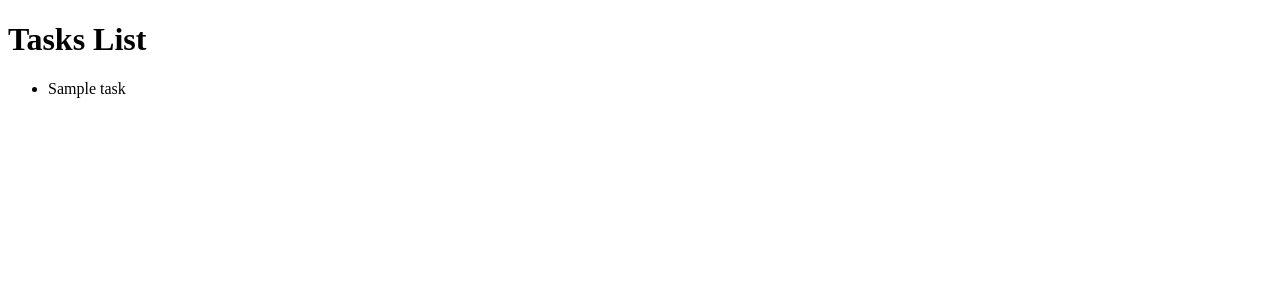
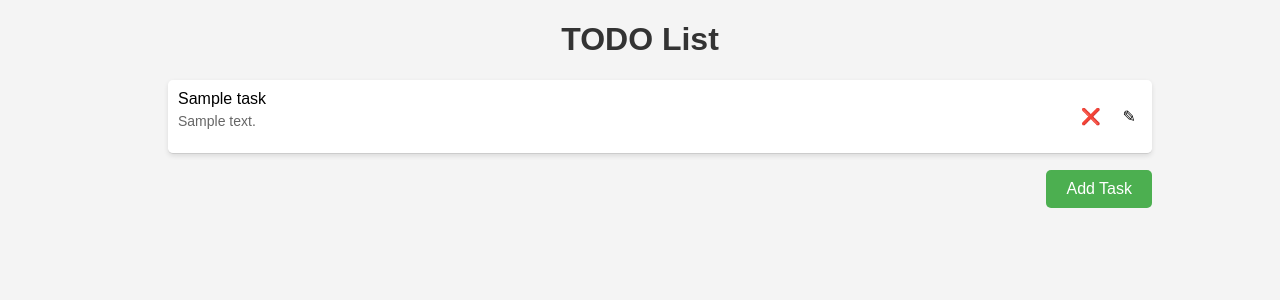
Before and after one commit to Kengston/TodoList, a PHP site: template templates/tasks/index.php in a window 1280 px wide. Shown: the top 300 px of the page. Run offline with PHP 8.4, Linux system fonts and the light colour scheme; the template is opened without the code that fills it: most values are stand-ins (such as "Sample title", 1, 10 or a date in 2020).

Commit message:
Task list display added

```diff
--- a/src/Controllers/TaskController.php
+++ b/src/Controllers/TaskController.php
@@ -5,5 +5,5 @@ use Psr\Http\Message\ResponseInterface as Response;
 use Psr\Http\Message\ServerRequestInterface as Request;
 
 class TaskController {
-    // Здесь могут быть другие методы контроллера для обработки запросов
+
 }
--- a/src/Models/Task.php
+++ b/src/Models/Task.php
@@ -1,7 +1,6 @@
 <?php
 
 namespace App\Models;
-require __DIR__ . '/../../vendor/autoload.php';
 
 use Illuminate\Database\Eloquent\Model;
 use Illuminate\Database\Capsule\Manager as Capsule;
--- a/templates/tasks/index.php
+++ b/templates/tasks/index.php
@@ -7,14 +7,121 @@
 <html lang="en">
 <head>
     <meta charset="UTF-8">
-    <title>Tasks List</title>
+    <title>TODO List</title>
+    <style>
+        /* Стили для улучшения внешнего вида */
+        body {
+            font-family: Arial, sans-serif;
+            margin: 0;
+            padding: 0;
+            background-color: #f4f4f4; /* Цвет фона */
+        }
+        .container {
+            width: 80%;
+            margin: 20px auto;
+        }
+        h1 {
+            text-align: center;
+            color: #333;
+        }
+        .task {
+            display: flex;
+            justify-content: space-between;
+            align-items: center;
+            border-bottom: 1px solid #ccc;
+            padding: 10px;
+            transition: all 0.3s ease-in-out; /* Анимация удаления */
+            background-color: #fff;
+            border-radius: 5px;
+            box-shadow: 0 2px 5px rgba(0, 0, 0, 0.1);
+            margin-bottom: 10px;
+        }
+        .task-content {
+            flex-grow: 1;
+        }
+        .description {
+            font-size: 14px;
+            color: #666;
+            margin-top: 5px;
+        }
+        .task-buttons {
+            display: flex;
+            align-items: center;
+        }
+        .delete-button,
+        .edit-button {
+            background: none;
+            border: none;
+            cursor: pointer;
+            font-size: 16px;
+            margin-left: 10px;
+        }
+        .delete-button:hover,
+        .edit-button:hover {
+            color: red; /* Изменение цвета при наведении */
+        }
+        .add-button {
+            background-color: #4caf50;
+            color: #fff;
+            border: none;
+            padding: 10px 20px;
+            font-size: 16px;
+            border-radius: 5px;
+            cursor: pointer;
+            margin-bottom: 20px;
+            float: right;
+        }
+        .add-button:hover {
+            background-color: #45a049;
+        }
+    </style>
 </head>
 <body>
-<h1>Tasks List</h1>
-<ul>
-    <?php foreach ($tasks as $task): ?>
-        <li><?= $task->task_name ?></li>
-    <?php endforeach; ?>
-</ul>
+<div class="container">
+    <h1>TODO List</h1>
+    <ul id="task-list">
+        <?php foreach ($tasks as $task): ?>
+            <li class="task" id="task-<?= $task->id ?>">
+                <div class="task-content">
+                    <?= $task->task_name ?>
+                    <?php if (!empty($task->description)): ?>
+                        <p class="description"><?= $task->description ?></p>
+                    <?php endif; ?>
+                </div>
+                <div class="task-buttons">
+                    <button class="delete-button" onclick="deleteTask(<?= $task->id ?>)">
+                        &#10060;
+                    </button>
+                    <button class="edit-button" onclick="editTask(<?= $task->id ?>)">
+                        &#9998;
+                    </button>
+                </div>
+            </li>
+        <?php endforeach; ?>
+    </ul>
+    <button class="add-button" onclick="addTask()">Add Task</button>
+</div>
+
+<!-- JavaScript для обработки действий добавления, удаления и редактирования задач -->
+<script>
+    function addTask() {
+        // Здесь можно добавить логику добавления новой задачи
+        console.log('Добавить новую задачу');
+    }
+
+    function deleteTask(taskId) {
+        const taskElement = document.getElementById('task-' + taskId);
+        taskElement.style.transform = 'translateX(-200%)'; // Анимация удаления
+        setTimeout(() => {
+            taskElement.remove(); // Удаление элемента после анимации
+            // Здесь можно добавить логику удаления задачи с taskId из базы данных
+        }, 300); // Время анимации в миллисекундах
+    }
+
+    function editTask(taskId) {
+        // Здесь можно добавить логику для редактирования задачи с taskId
+        console.log('Редактировать задачу с ID:', taskId);
+    }
+</script>
 </body>
 </html>
```
